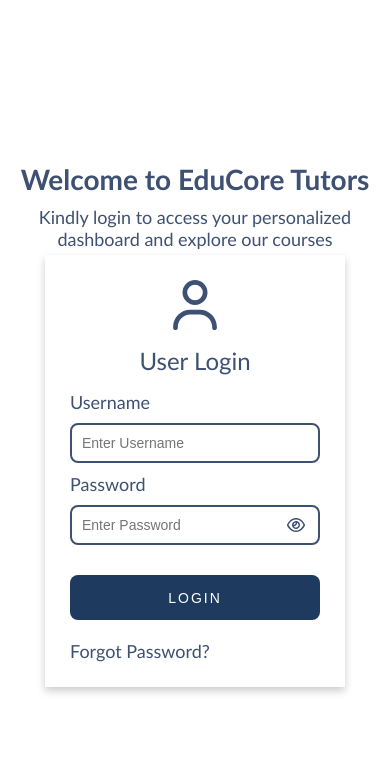
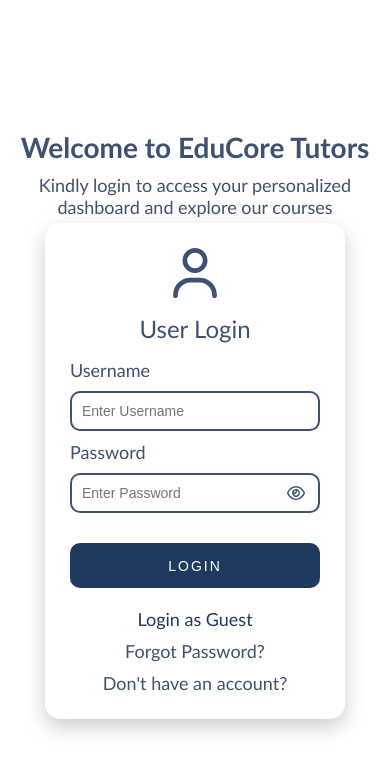
Before and after one commit to kallamadiyashwanth/admin-module, a React (Create React App) app: page / in a window 390 px wide. Shown: the top 772 px of the page. Built offline with nearby package versions, Linux system fonts and the light colour scheme; no server answers.

Commit message:
new updates

```diff
--- a/src/components/dashboard.jsx
+++ b/src/components/dashboard.jsx
@@ -1,6 +1,7 @@
 import React from "react";
 import '../styles/dashboard.css';
 import Navbar from "./navbar";
+import educore from '../media/educore-image.jpg';
 
 const Dashboard = () => {
     return (
@@ -9,6 +10,7 @@ const Dashboard = () => {
             <div className="dashboard-container">
 
                 <h1 className="dashboard-title">EduCore Tutors... Where you can empower your learning journey</h1>
+                <img src={educore} alt="EduCore" className="dashboard-image" />
                 <div className="dummy-text">
                     <p>Lorem Ipsum is simply dummy text of the printing and typesetting industry. Lorem Ipsum has been the
                         industry's standard dummy text ever since the 1500s, when an unknown printer took a galley of type and
--- a/src/components/login-page.jsx
+++ b/src/components/login-page.jsx
@@ -44,6 +44,10 @@ const Login = () => {
             alert("Email address is required to reset password.");
     }
 
+    const signUp = () => {
+        alert("Sign up functionality is currently unavailable. Please contact support for assistance.");
+    }
+
     return (
         <>
             <div className="page-container">
@@ -68,8 +72,10 @@ const Login = () => {
                         <button type="submit" className="login-btn">
                             LOGIN
                         </button>
+                        <label className="guest-login" onClick={() => { navigate('/dashboard') }}>Login as Guest</label>
                         <div className="links">
                             <label onClick={forgotPassword}>Forgot Password?</label>
+                            <label onClick={signUp}>Don't have an account?</label>
                         </div>
                     </form>
                 </div>
--- a/src/components/navbar.jsx
+++ b/src/components/navbar.jsx
@@ -10,8 +10,12 @@ const Navbar = () => {
     const [menuOpen, setMenuOpen] = useState(false);
 
     const handleLogout = () => {
-        alert("Logged out successfully!");
-        navigate('/');
+        const confirmLogout = window.confirm("Do you want to logout?");
+
+        if (confirmLogout) {
+            navigate('/');
+            alert("Logged out successfully!");
+        }
     };
 
     return(
--- a/src/styles/dashboard.css
+++ b/src/styles/dashboard.css
@@ -4,7 +4,12 @@
     text-align: justify;
 }
 
-h1{
+.dashboard-container h1{
+    text-align: center;
     padding: 0 20px;
     color: #333;
 }
+
+.dashboard-image{
+    width: 100%;
+}
--- a/src/styles/login-page.css
+++ b/src/styles/login-page.css
@@ -16,6 +16,7 @@
 .welcome-tag{
     font-size: 28px;
     font-weight: 600;
+    text-align: center;
 }
 
 .desc-tag{
@@ -34,10 +35,11 @@
     display: flex;
     flex-direction: column;
     padding: 40px;
+    border-radius: 15px;
     align-items: center;
     font-family: calibri;
     color: #3e5172;
-    box-shadow: 0px 4px 8px rgba(0, 0, 0, 0.2);
+    box-shadow: 0px 8px 20px rgba(0, 0, 0, 0.2);
 }
 
 .user-icon{
@@ -63,7 +65,7 @@
     width: 100%;
     background-color: white;
     border: 2px solid #3e5172;
-    border-radius: 8px;
+    border-radius: 10px;
     padding-left: 10px;
     padding-right: 45px;
     margin: 10px 0;
@@ -103,29 +105,29 @@
     color: white;
     font-size: 15px;
     letter-spacing: 2px;
-    border-radius: 8px;
+    border-radius: 10px;
 }
 
 .login-btn:hover{
     cursor: pointer;
 }
 
+.guest-login{
+    color: #1f3a5f;
+    font-size: 14px;
+    text-align: center;
+    margin-bottom: 10px ;
+    cursor: pointer;
+}
+
+.links{
+    display: flex;
+    justify-content: space-between;
+}
+
 .links label{
     cursor: pointer;
 }
-
-/* @media screen and (max-width:600px) {
-    .container .text-input{
-        height: 35px;
-        width: 250px;
-    }
-
-    .login-btn{
-        height: 40px;
-        width: 100%;
-    }
-
-} */
 
 @media (max-width: 600px) {
 
@@ -156,4 +158,10 @@
         height: 50px;
         width: 50px;
     }
+
+    .links{
+        flex-direction: column;
+        align-items: center;
+        gap: 10px;
+    }
 }
--- a/src/styles/navbar.css
+++ b/src/styles/navbar.css
@@ -47,7 +47,8 @@
     margin:10px 20px 0 0;
     cursor: pointer;
     margin-left: auto;
-    align-items: center;
+    /* display: flex;
+    align-items: center; */
 }
 
 @media (max-width: 700px) {
@@ -60,7 +61,7 @@
         position: absolute;
         top: 65px;
         left: 0;
-        background-color: #e9967a;
+        background-color: #1f3a5f;
         width: 100%;
         flex-direction: column;
         align-items: center;
```
Also changed, not shown: src/media/educore-image.jpg (added).
